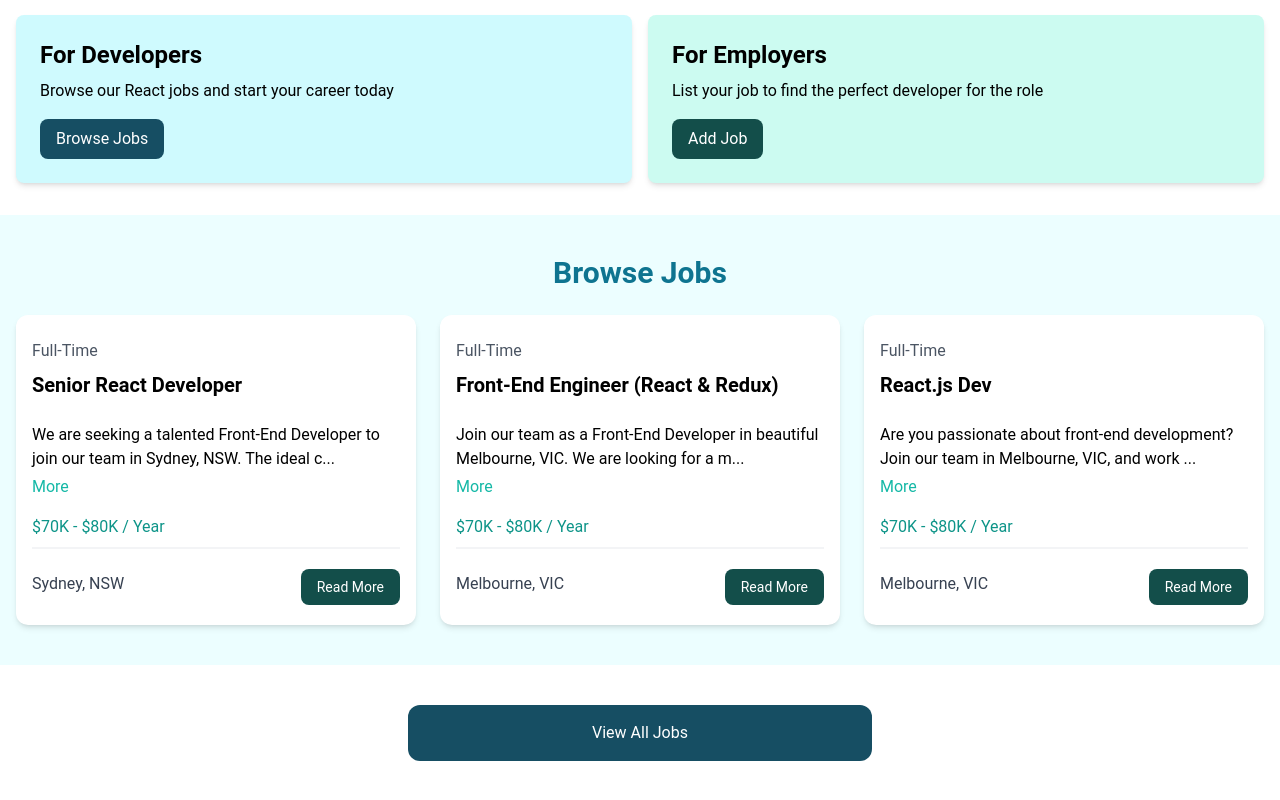
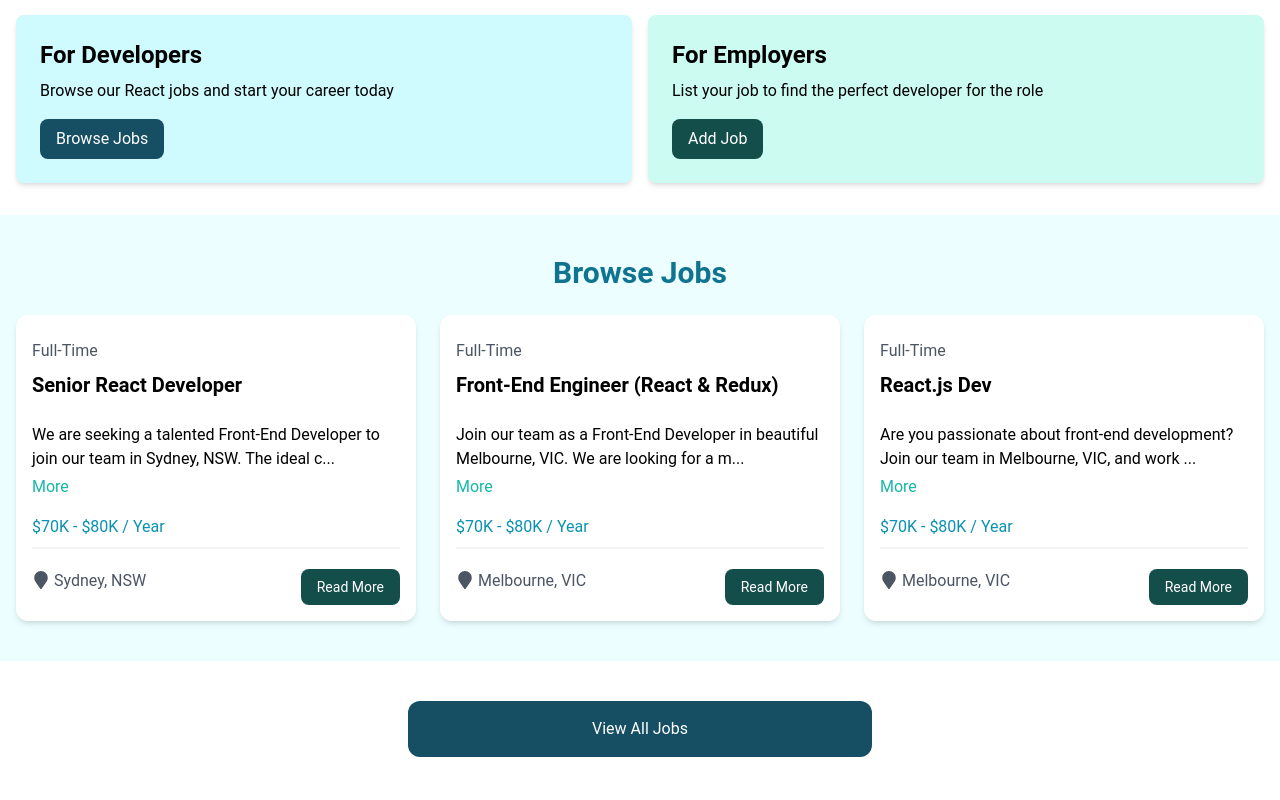
Before and after one commit to ensarokumus/fetch-devs, a React (Vite) app: page / in a window 1280 px wide. Shown: the part 394-1194 px from the top of the page. Built offline with nearby package versions, Linux system fonts and the light colour scheme.

Commit message:
feat: adds font awesome icons

```diff
--- a/package.json
+++ b/package.json
@@ -11,7 +11,8 @@
   },
   "dependencies": {
     "react": "^18.2.0",
-    "react-dom": "^18.2.0"
+    "react-dom": "^18.2.0",
+    "react-icons": "^5.2.1"
   },
   "devDependencies": {
     "@types/react": "^18.2.66",
--- a/src/components/atoms/JobListing.jsx
+++ b/src/components/atoms/JobListing.jsx
@@ -1,5 +1,6 @@
 /* eslint-disable react/prop-types */
 import { useState } from "react";
+import { FaMapMarker } from "react-icons/fa";
 
 const JobListing = ({ job }) => {
   const [showFullDescription, setShowFullDescription] = useState(false);
@@ -27,13 +28,13 @@ const JobListing = ({ job }) => {
           {showFullDescription ? "Less" : "More"}
         </button>
 
-        <h3 className="text-teal-600 mb-2">{job.salary} / Year</h3>
+        <h3 className="text-cyan-600 mb-2">{job.salary} / Year</h3>
 
         <div className="border border-gray-100 mb-5"></div>
 
         <div className="flex flex-col lg:flex-row justify-between">
-          <div className="text-gray-700 mb-3">
-            <i className="fa-solid fa-location-dot text-lg"></i>
+          <div className="text-gray-600 mb-3">
+            <FaMapMarker className="inline text-lg mb-1 mr-1" />
             {job.location}
           </div>
           <a
```
Also changed, not shown: 1 other file (tests, documents, lock files or other folders).
